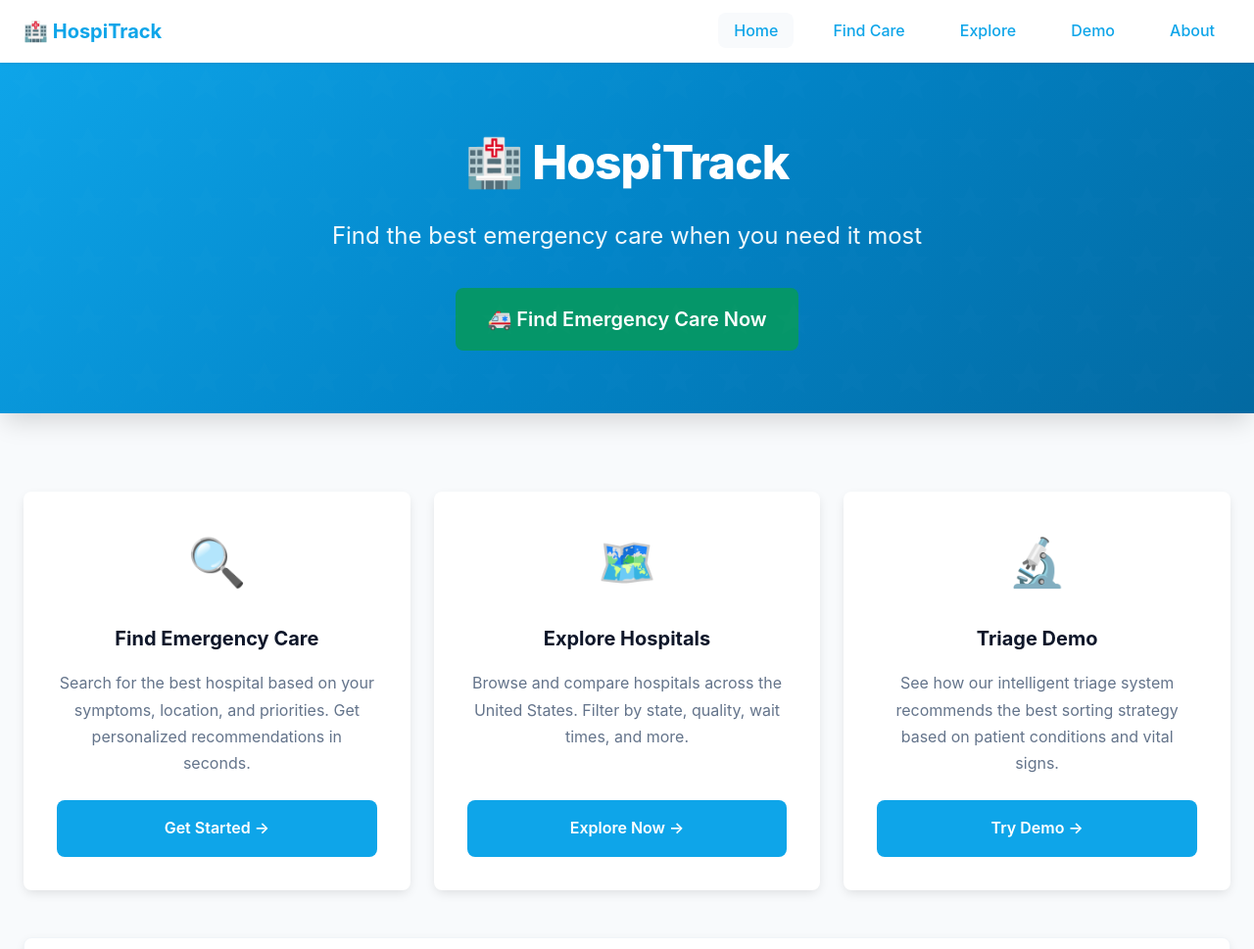
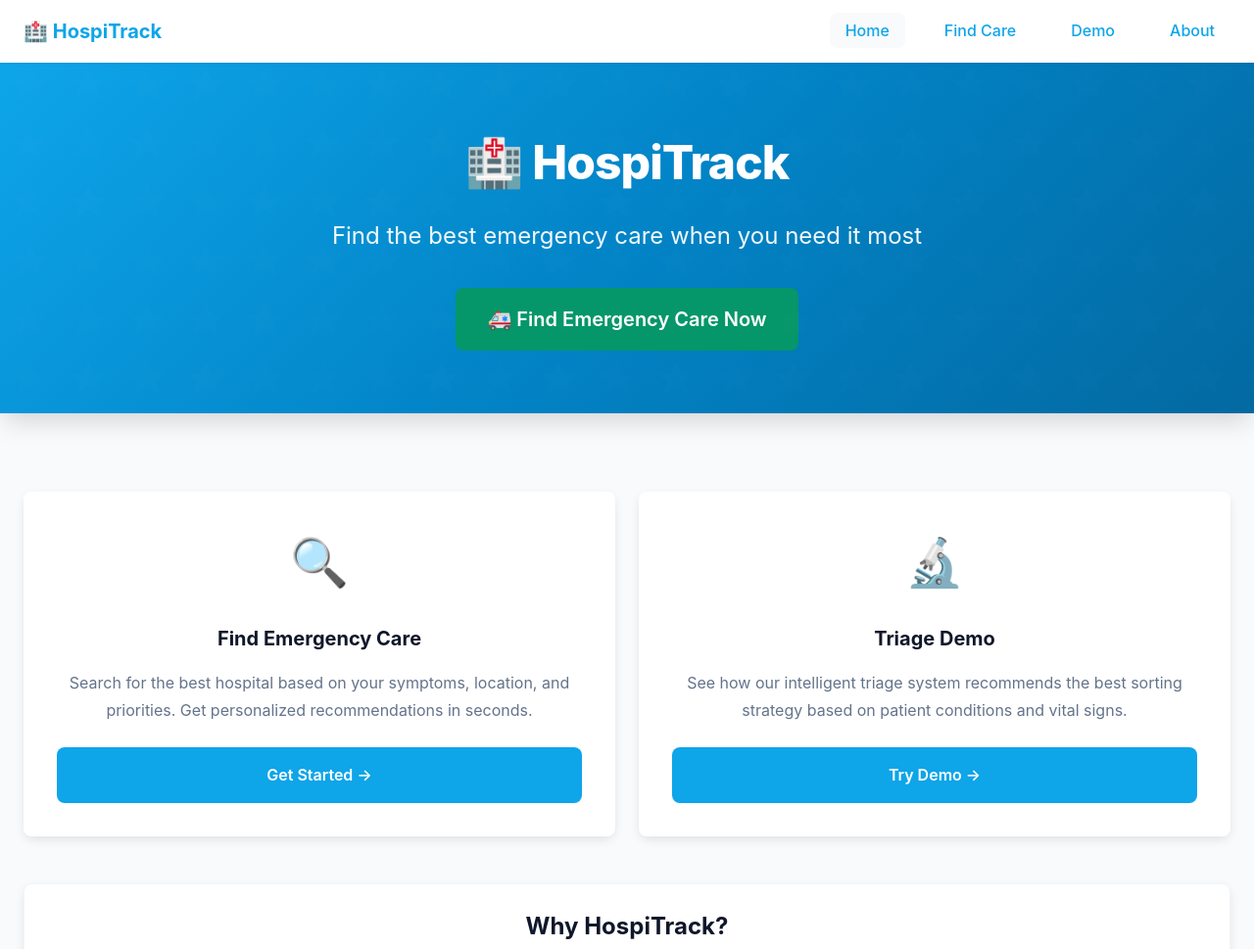
Before and after one commit to JZembower/HospiTrack, a plain HTML site: page static/index.html in a window 1280 px wide. Shown: the top 969 px of the page at 98% size. Drawn offline with Linux system fonts and the light colour scheme.

Commit message:
change files to remove a page

```diff
--- a/static/css/main.css
+++ b/static/css/main.css
@@ -205,6 +205,7 @@ a:hover {
   height: 100%;
   display: flex;
   flex-direction: column;
+  align-items: center;
 }
 
 .feature-card:hover {
--- a/static/index.html
+++ b/static/index.html
@@ -17,7 +17,6 @@
       <ul class="navbar-menu" id="navbar-menu">
         <li><a href="index.html" class="active">Home</a></li>
         <li><a href="home.html">Find Care</a></li>
-        <li><a href="explore.html">Explore</a></li>
         <li><a href="demo.html">Demo</a></li>
         <li><a href="about.html">About</a></li>
       </ul>
@@ -38,7 +37,7 @@
   <!-- Main Content -->
   <div class="container">
     <!-- Features Grid -->
-    <div class="grid grid-3" style="margin-top: 3rem;">
+    <div class="grid grid-2" style="margin-top: 3rem;">
 
       <!-- Feature 1: Find Care -->
       <div class="feature-card" onclick="window.location.href='home.html'" style="cursor: pointer;">
@@ -51,18 +50,7 @@
         <a href="home.html" class="btn btn-primary btn-block">Get Started →</a>
       </div>
 
-      <!-- Feature 2: Explore -->
-      <div class="feature-card" onclick="window.location.href='explore.html'" style="cursor: pointer;">
-        <div class="feature-icon">🗺️</div>
-        <h3 class="feature-title">Explore Hospitals</h3>
-        <p class="feature-description">
-          Browse and compare hospitals across the United States.
-          Filter by state, quality, wait times, and more.
-        </p>
-        <a href="explore.html" class="btn btn-primary btn-block">Explore Now →</a>
-      </div>
-
-      <!-- Feature 3: Demo -->
+      <!-- Feature 2: Demo -->
       <div class="feature-card" onclick="window.location.href='demo.html'" style="cursor: pointer;">
         <div class="feature-icon">🔬</div>
         <h3 class="feature-title">Triage Demo</h3>
@@ -184,7 +172,6 @@
     <div class="footer-content">
       <div class="footer-links">
         <a href="home.html">Find Care</a>
-        <a href="explore.html">Explore Hospitals</a>
         <a href="demo.html">Triage Demo</a>
         <a href="about.html">About</a>
         <a href="/docs">API Documentation</a>
```
Also changed, not shown: static/about.html (+0 -1 lines), static/demo.html (+0 -1 lines), static/home.html (+0 -1 lines), static/results.html (+0 -2 lines), 1 other file.
